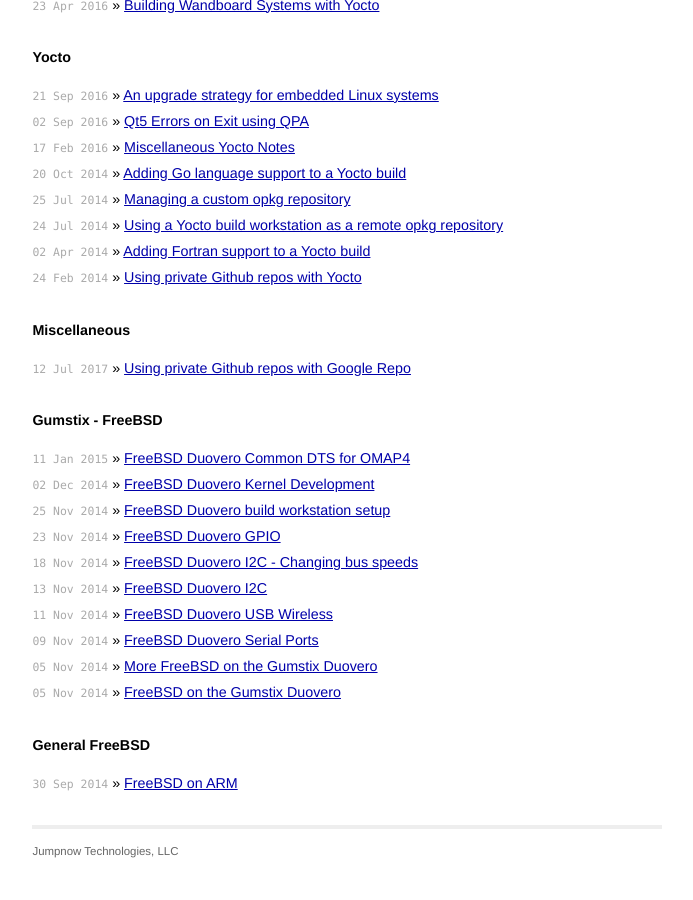
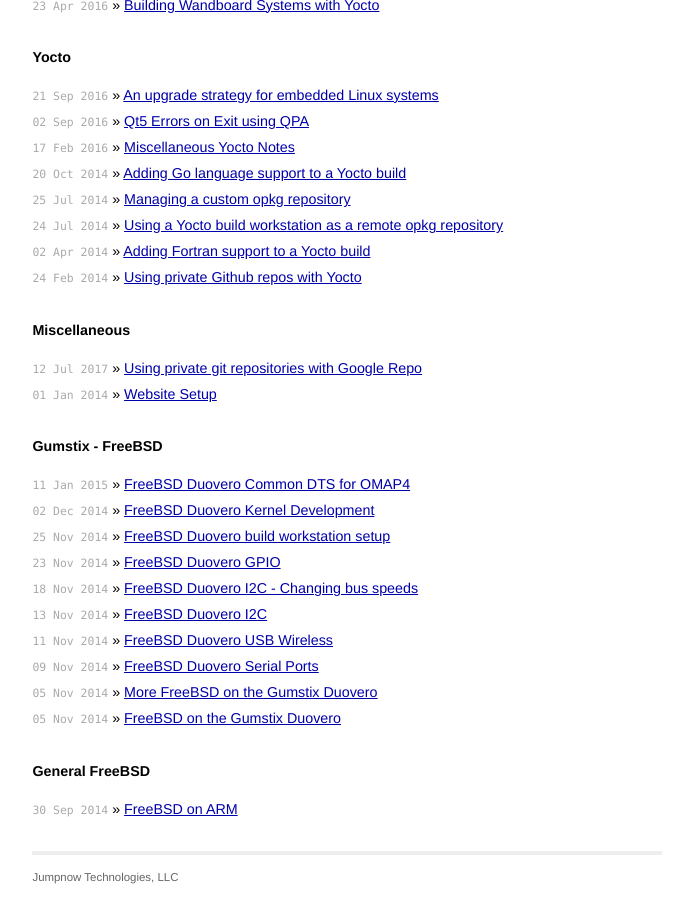
Before and after one commit to jumpnow/jumpnowtek-site, a Jekyll site: the page built from index.html, in a window 1280 px wide and 900 px high, scrolled down 1329 px. Shown: the whole window, without its empty margins (293-986 px from the left). Built offline with Jekyll 4.4.1, drawn with Linux system fonts in a browser that asks for light colours; before the commit the page ends 2203 px from its top, so only the background shows below that.

Commit message:
Fix typos

```diff
--- a/_posts/2017-07-12-Using-private-git-repositories-with-Google-repo.md
+++ b/_posts/2017-07-12-Using-private-git-repositories-with-Google-repo.md
@@ -1,8 +1,8 @@
 ---
 layout: post
-title: Using private Github repos with Google Repo
+title: Using private git repositories with Google Repo
 date: 2017-07-12 13:37:00
-categories: misc
+categories: miscellaneous
 tags: [repo, github, gitlab, private repository]
 ---
 
--- a/index.html
+++ b/index.html
@@ -41,7 +41,7 @@
   </ul>
   <h1>Miscellaneous</h1>
   <ul class="posts">
-    {% for post in site.categories['misc'] %}
+    {% for post in site.categories['miscellaneous'] %}
       <li><span>{{ post.date | date_to_string }}</span> &raquo; <a href="{{ post.url }}">{{ post.title }}</a></li>
     {% endfor %}
   </ul>
```
